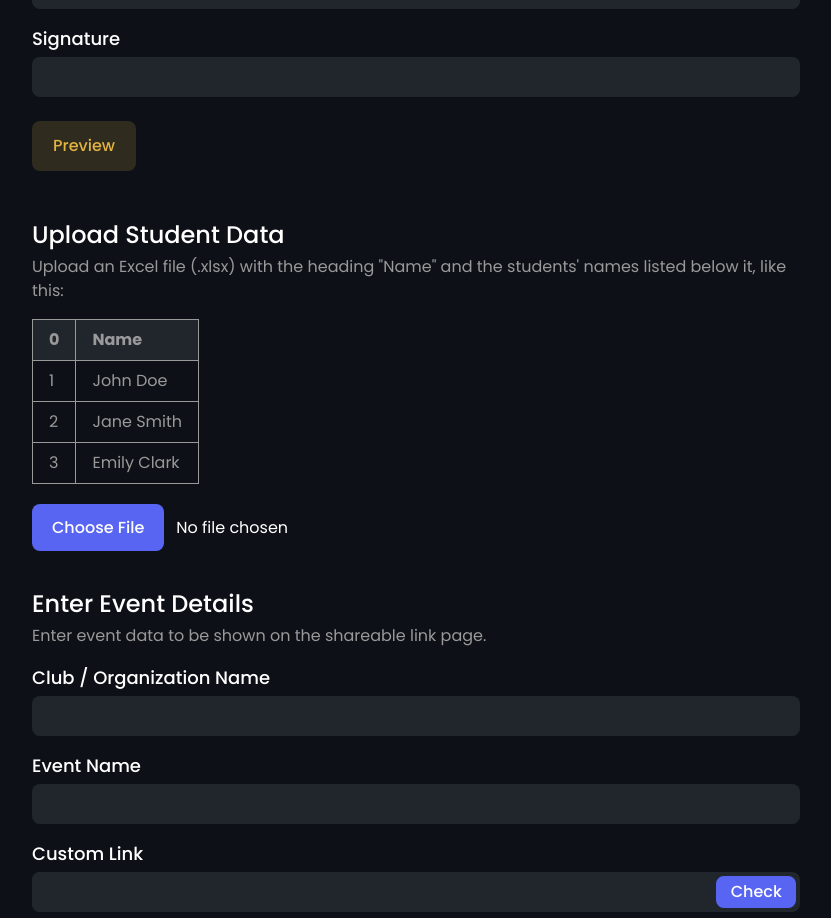
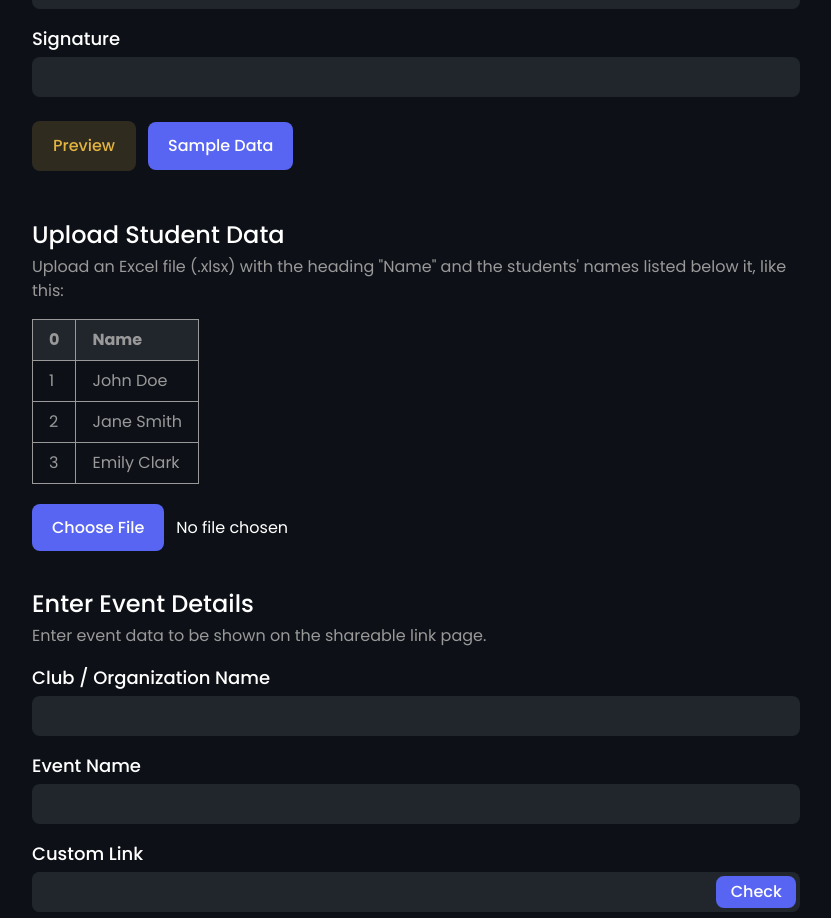
Before and after one commit to guptadevik2003/4th-Sem-Mini-Project, a React (Vite) app in the folder frontend/: page /generator in a window 1280 px wide. Shown: the part 1540-2458 px from the top of the page, without its empty margins (224-1055 px from the left). Built offline with nearby package versions, Linux system fonts and the light colour scheme.

Commit message:
Update Generator.jsx

```diff
--- a/frontend/src/pages/Generator.jsx
+++ b/frontend/src/pages/Generator.jsx
@@ -166,6 +166,13 @@ export default function Generator() {
     })
   }
 
+  async function handleSampleInput() {
+    setTitle('Certificate of Outstanding\nAchievement');
+    setDesc('Lorem ipsum dolor sit amet, consectetur adipiscing elit. Cras arcu\nmetus, feugiat vitae ante ac, aliquet tempus ante. In euismod nibh eget\nlacinia imperdiet.');
+    setDate('11 September 2024');
+    setSign('Devik Gupta');
+  }
+
   window.onclick = function(event) {
     if(event.target == document.getElementById('previewModal')) {
       document.getElementById('previewModal').classList.toggle('hidden');
@@ -233,7 +240,8 @@ export default function Generator() {
 
               </div>
 
-              <button onClick={handlePreview} className='mt-6 bg-premiumbg text-premiumicon bg-opacity-[0.14] font-medium px-5 py-3 rounded-lg hover:bg-opacity-[0.25] border border-premiumborder border-opacity-[0]'>Preview</button>
+              <button onClick={handlePreview} className='mt-6 bg-premiumbg text-premiumicon bg-opacity-[0.14] font-medium px-5 py-3 rounded-lg hover:bg-opacity-[0.25] border border-premiumborder border-opacity-[0] mr-3'>Preview</button>
+              <button onClick={handleSampleInput} className='mt-6 text-white bg-blurple font-medium px-5 py-3 rounded-lg border-blurple hover:bg-blurplehover hover:border-blurplehover'>Sample Data</button>
 
             </div>
 
```
